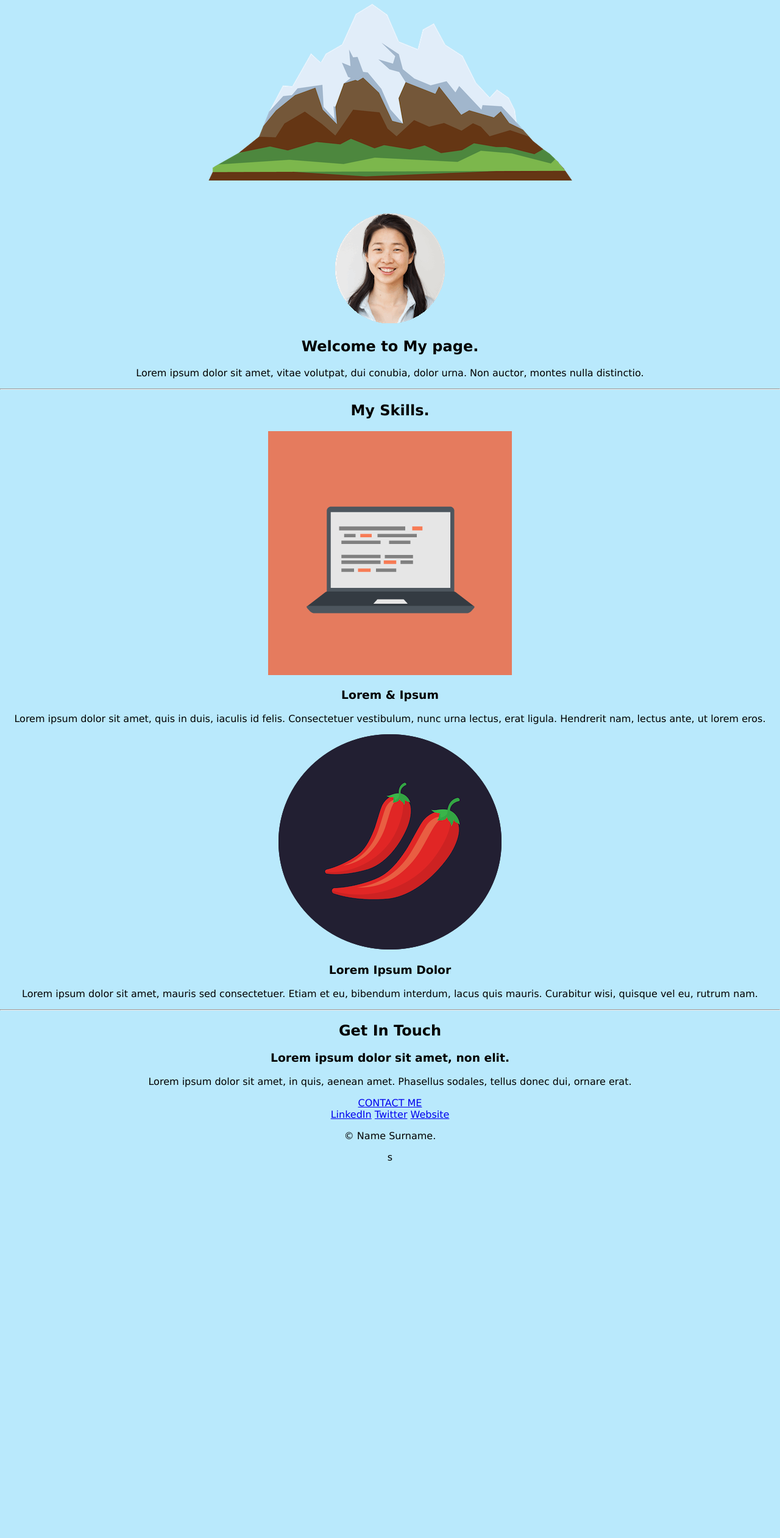
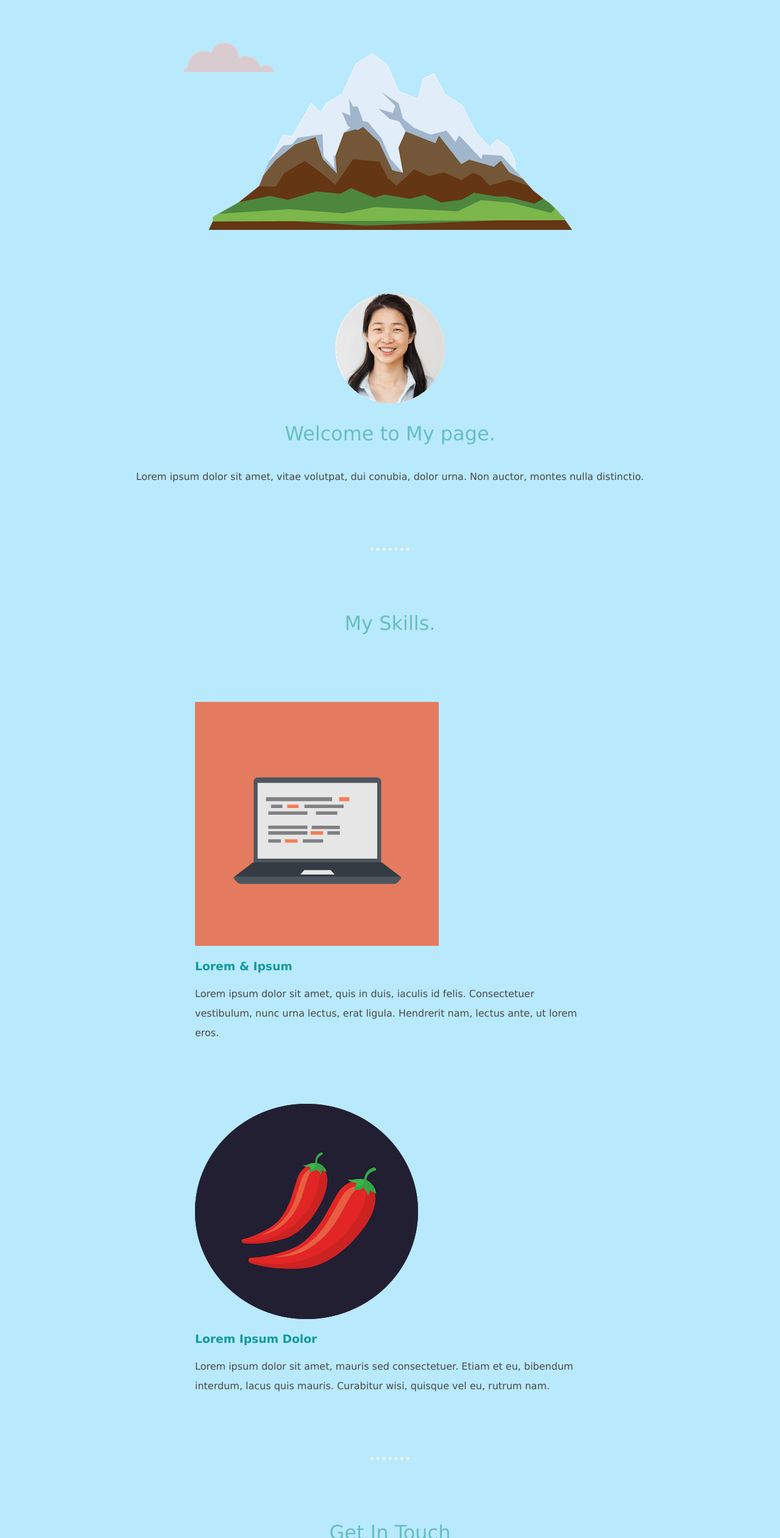
Before and after one commit to Raaavina/CV, a plain HTML site: page index.html in a window 1280 px wide. Shown: the part 250-2772 px from the top of the page at 61% size. Before the commit the page ends 2157 px from the top, so only its background shows below. Drawn offline with Linux system fonts and the light colour scheme.

Commit message:
Update styles.css

```diff
--- a/styles.css
+++ b/styles.css
@@ -2,36 +2,116 @@
 body {
   margin: 0;
   text-align: center;
-  font-family:Verdana, Geneva, Tahoma, sans-serif;
-  background-color: #B9E9FC;
-  }
+  font-family: Verdana, Geneva, Tahoma, sans-serif;
+  background-color: #b9e9fc;
+  color: #484848;
+}
 
 h1 {
-  width: 20%;
-  margin: 0 auto;
-  }
+  color: #66bfbf;
+  font-size: 3rem;
+  margin-top: 50px;
+  margin-bottom: 15px;
+  font-family: cursive;
+}
+h2 {
+  color: #66bfbf;
+  font-size: 2rem;
+  font-weight: normal;
+  padding-bottom: 10px;
+}
+h3 {
+  color: #11999e;
+}
+a {
+  color: #11999e;
+}
 
-p{
+#into {
+  font-size: 1.5rem;
+}
+
+p {
   font-family: Verdana, Geneva, Tahoma, sans-serif;
+  line-height: 2;
 }
 
 .top-container {
-  background-color: #B9E9FC;
+  background-color: #b9e9fc;
   position: relative;
   padding-top: 100px;
-
-
-.top-cloud{
-  position: absolute;
-  right:300px;
-  top:50px;
-}
-.bottom-cloud{
-  position: absolute;
- left:300px;
-  top:200px;
 }
 
-.mountain{
-  padding-bottom: 50px;
+.top-cloud {
+  position: absolute;
+  right: 300px;
+  top: 50px;
 }
+.bottom-cloud {
+  position: absolute;
+  left: 300px;
+  top: 320px;
+}
+
+.skill-row {
+  width: 50%;
+  margin: 100px auto 100px auto;
+  text-align: left;
+}
+.computer {
+  width: 25%;
+  float: left;
+  margin-right: 30px;
+}
+.chillies {
+  width: 25%;
+  float: right;
+  margin-left: 30px;
+}
+
+.middle-container {
+  margin: 100px 0;
+}
+.introduction {
+  width: 30%;
+  margin: auto;
+}
+hr {
+  width: 5%;
+  border-style: none;
+  border-top-style: dotted;
+  border-color: #eaf6f6;
+  border-width: 5px;
+  margin: 100px auto;
+}
+
+.contact-me {
+  width: 60%;
+  margin: 40px auto 60px;
+}
+.btn {
+  background: #11cdd4;
+  background-image: -webkit-linear-gradient(top, #11cdd4, #11999a);
+  background-image: -moz-linear-gradient(top, #11cdd4, #11999a);
+  background-image: -ms-linear-gradient(top, #11cdd4, #11999a);
+  background-image: -o-linear-gradient(top, #11cdd4, #11999a);
+  background-image: linear-gradient(to bottom, #11cdd4, #11999a);
+  -webkit-border-radius: 8;
+  -moz-border-radius: 8;
+  border-radius: 8px;
+  font-family: Verdana, Geneva, Tahoma, sans-serif;
+  color: #ffffff;
+  font-size: 20px;
+  padding: 10px 20px 10px 20px;
+  text-decoration: none;
+}
+
+.btn:hover {
+  background: #30e3cb;
+  background-image: -webkit-linear-gradient(top, #30e3cb, #2bc4ad);
+  background-image: -moz-linear-gradient(top, #30e3cb, #2bc4ad);
+  background-image: -ms-linear-gradient(top, #30e3cb, #2bc4ad);
+  background-image: -o-linear-gradient(top, #30e3cb, #2bc4ad);
+  background-image: linear-gradient(to bottom, #30e3cb, #2bc4ad);
+  text-decoration: none;
+}
```
